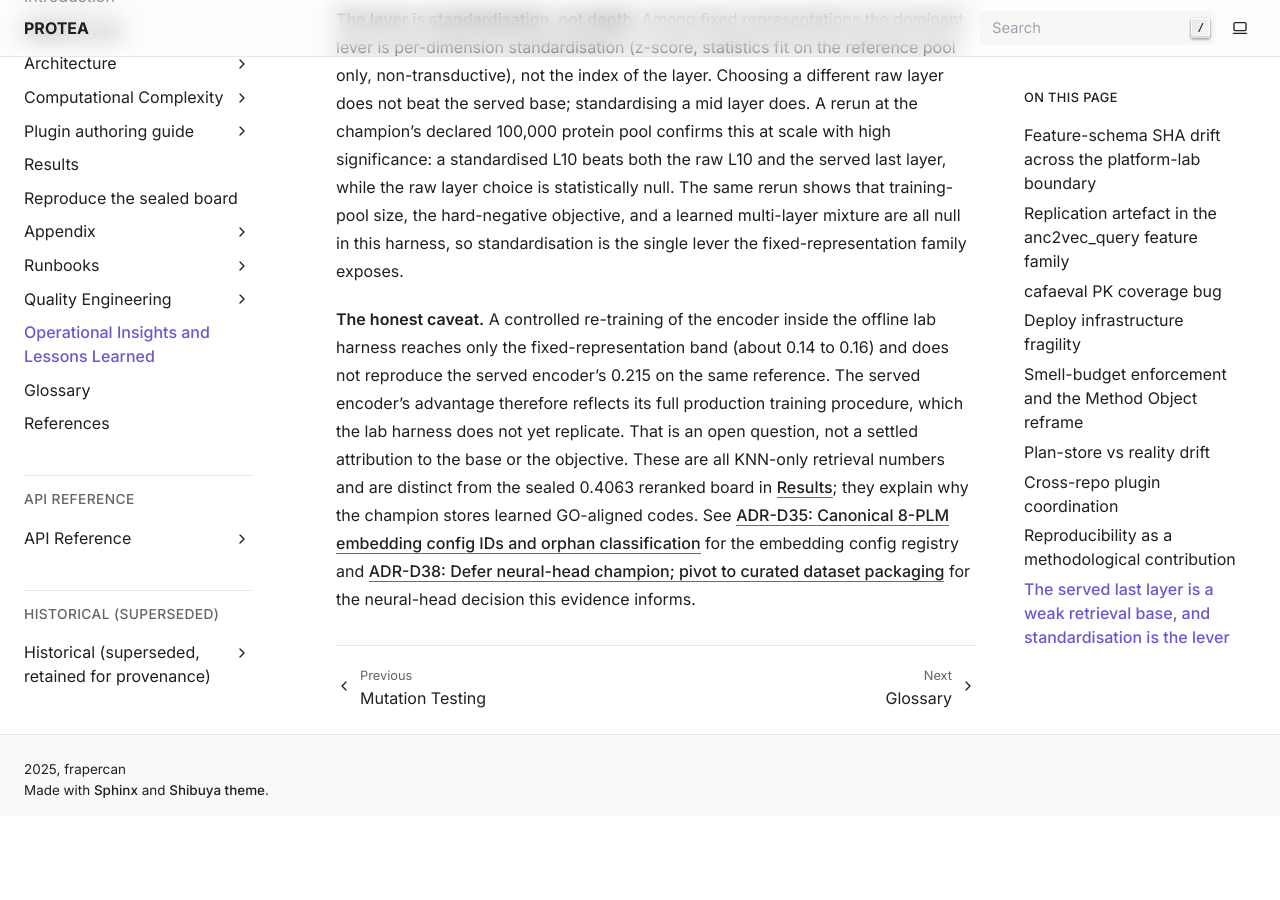
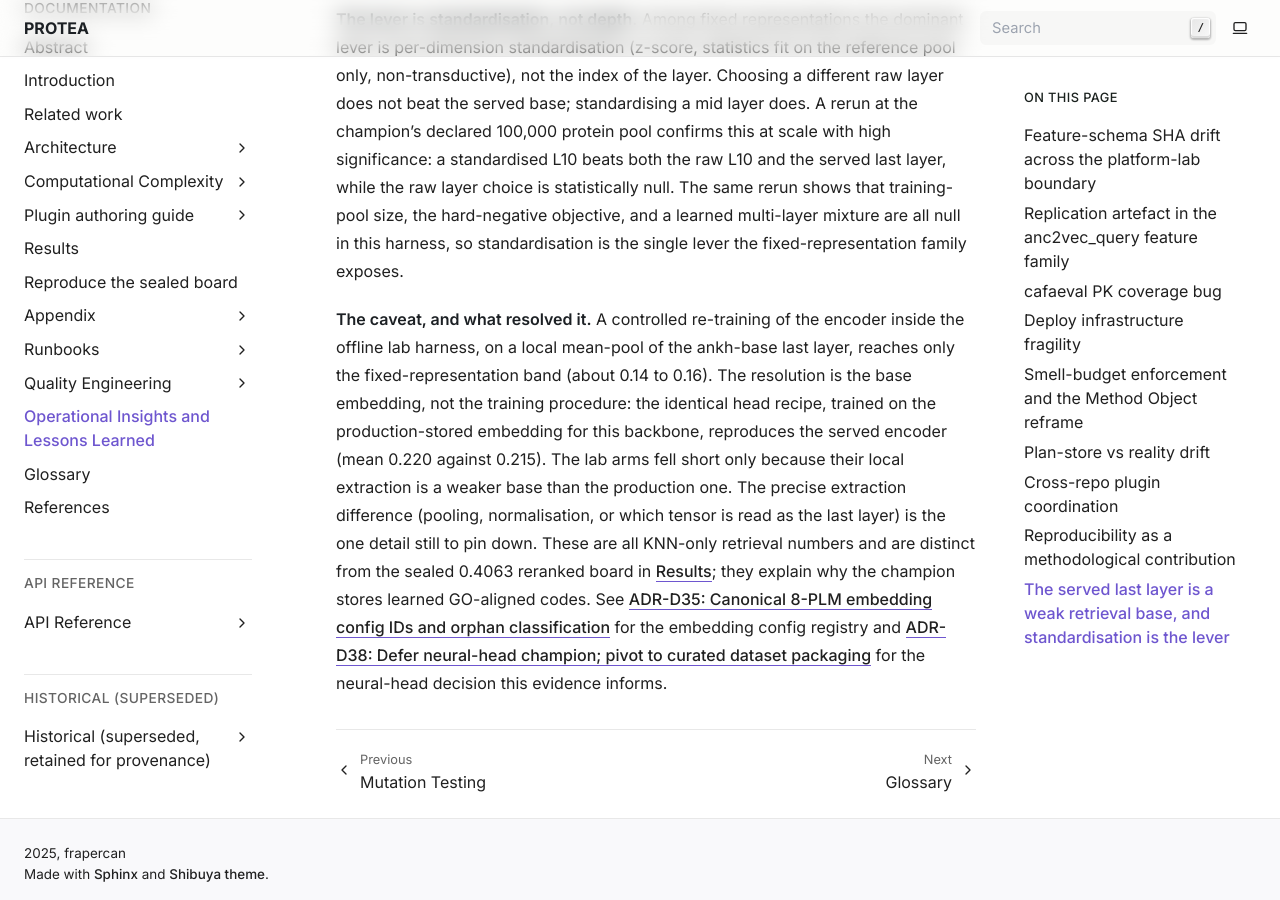
Before and after one commit to frapercan/PROTEA, a Sphinx documentation site: the page built from docs/source/insights.rst, in a window 1280 px wide and 900 px high, scrolled down 11020 px. Built offline with Sphinx 7.4.7, drawn with Linux system fonts in a browser that asks for light colours; before the commit the page ends 11836 px from its top, so only the background shows below that.

Commit message:
docs(insights): resolve the representation-ablation caveat to the base embedding
A controlled apples control (crown_control_apples_result.json) settled the open
caveat: the same head recipe trained on the production-stored embedding for the
backbone reproduces the served encoder (0.220 vs 0.215), so the lab arms fell
short only because their local last-layer mean-pool is a weaker base, not because
the training procedure differs. Tighten the caveat from an open question to the
resolved base-embedding cause.

```diff
--- a/docs/source/insights.rst
+++ b/docs/source/insights.rst
@@ -477,13 +477,15 @@ hard-negative objective, and a learned multi-layer mixture are all null in this
 harness, so standardisation is the single lever the fixed-representation family
 exposes.
 
-**The honest caveat.**
-A controlled re-training of the encoder inside the offline lab harness reaches
-only the fixed-representation band (about 0.14 to 0.16) and does not reproduce
-the served encoder's 0.215 on the same reference. The served encoder's advantage
-therefore reflects its full production training procedure, which the lab harness
-does not yet replicate. That is an open question, not a settled attribution to
-the base or the objective. These are all KNN-only retrieval numbers and are
+**The caveat, and what resolved it.**
+A controlled re-training of the encoder inside the offline lab harness, on a
+local mean-pool of the ankh-base last layer, reaches only the fixed-representation
+band (about 0.14 to 0.16). The resolution is the base embedding, not the training
+procedure: the identical head recipe, trained on the production-stored embedding
+for this backbone, reproduces the served encoder (mean 0.220 against 0.215). The
+lab arms fell short only because their local extraction is a weaker base than the
+production one. The precise extraction difference (pooling, normalisation, or which
+tensor is read as the last layer) is the one detail still to pin down. These are all KNN-only retrieval numbers and are
 distinct from the sealed 0.4063 reranked board in :doc:`results`; they explain
 why the champion stores learned GO-aligned codes. See
 :doc:`/adr/D35-canonical-8plm-embedding-configs` for the embedding config
```
